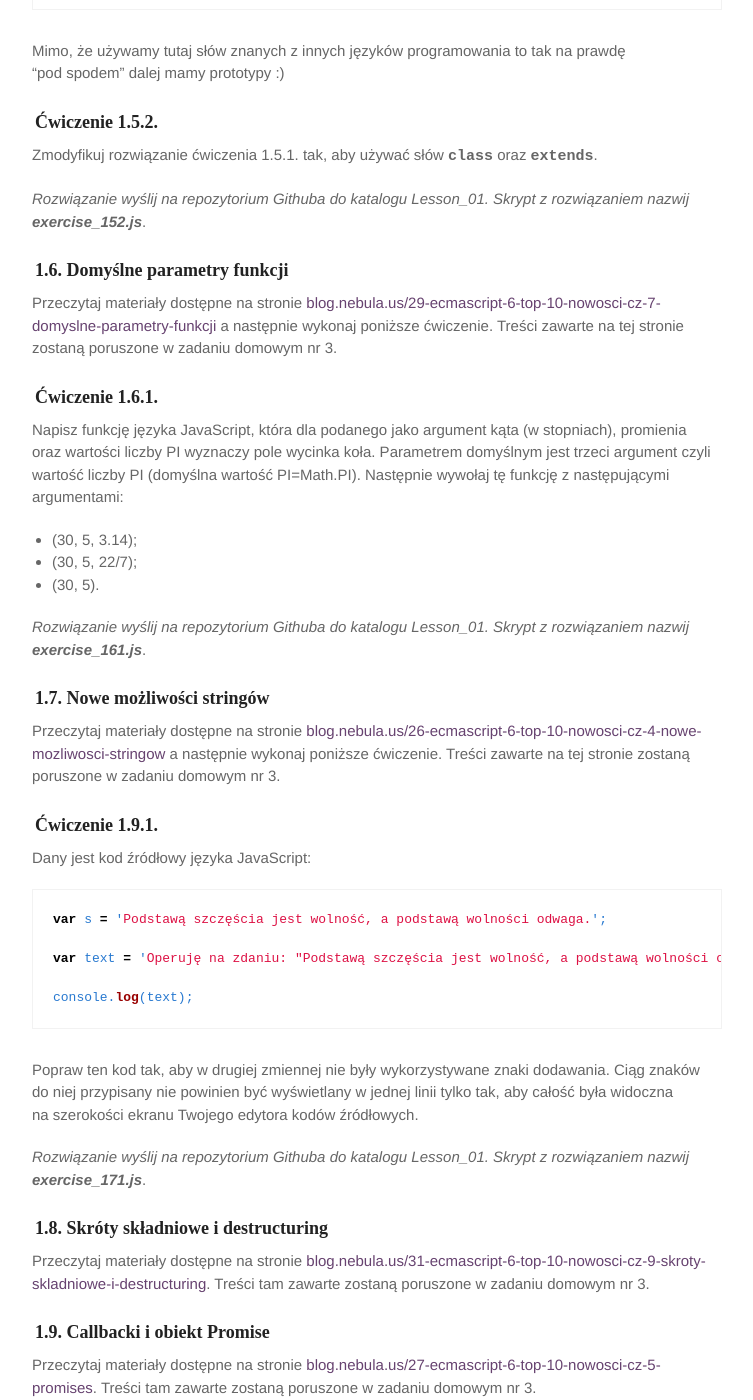
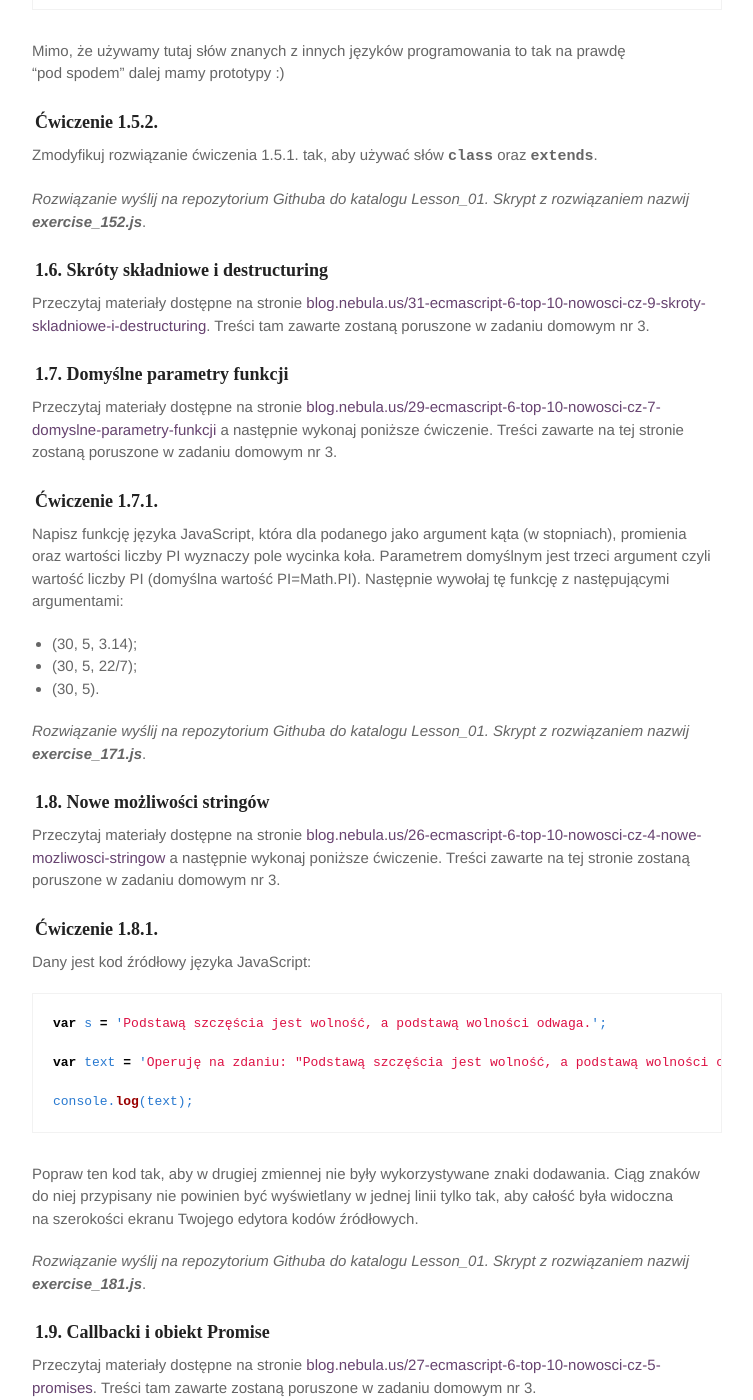
Before and after one commit to marcin-szczepanski/TWE, a Jekyll site: the page built from zajecia/2/zaj01.md, in a window 1280 px wide and 1400 px high, scrolled down 4936 px. Shown: the whole window, without its empty margins (263-1016 px from the left). Built offline with Jekyll 4.4.1, drawn with Linux system fonts in a browser that asks for light colours; some web fonts are replaced.

Commit message:
Update zaj01.md

```diff
--- a/zajecia/2/zaj01.md
+++ b/zajecia/2/zaj01.md
@@ -221,12 +221,17 @@ Zmodyfikuj rozwiązanie ćwiczenia 1.5.1. tak, aby używać słów <span class="
 
 _Rozwiązanie wyślij na repozytorium Githuba do katalogu Lesson_01. Skrypt z&nbsp;rozwiązaniem nazwij **exercise_152.js**_.
 
-### 1.6. Domyślne parametry funkcji
+### 1.6. Skróty składniowe i destructuring
+
+Przeczytaj materiały dostępne na stronie <a href="http://www.blog.nebula.us/31-ecmascript-6-top-10-nowosci-cz-9-skroty-skladniowe-i-destructuring" target="blank">blog.nebula.us/31-ecmascript-6-top-10-nowosci-cz-9-skroty-skladniowe-i-destructuring</a>. Treści tam zawarte
+zostaną poruszone w&nbsp;zadaniu domowym nr 3.
+
+### 1.7. Domyślne parametry funkcji
 
 Przeczytaj materiały dostępne na stronie <a href="http://www.blog.nebula.us/29-ecmascript-6-top-10-nowosci-cz-7-domyslne-parametry-funkcji" target="blank">blog.nebula.us/29-ecmascript-6-top-10-nowosci-cz-7-domyslne-parametry-funkcji</a>
 a&nbsp;następnie wykonaj poniższe ćwiczenie. Treści zawarte na&nbsp;tej stronie zostaną poruszone w&nbsp;zadaniu domowym nr 3.
 
-### Ćwiczenie 1.6.1.
+### Ćwiczenie 1.7.1.
 
 Napisz funkcję języka JavaScript, która dla podanego jako argument kąta (w&nbsp;stopniach), promienia oraz&nbsp;wartości liczby PI wyznaczy
 pole wycinka koła. Parametrem domyślnym jest trzeci argument czyli wartość liczby PI (domyślna wartość PI=Math.PI). Następnie wywołaj tę funkcję z&nbsp;następującymi argumentami:
@@ -235,14 +240,14 @@ pole wycinka koła. Parametrem domyślnym jest trzeci argument czyli wartość l
 * (30, 5, 22/7);
 * (30, 5).
 
-_Rozwiązanie wyślij na repozytorium Githuba do katalogu Lesson_01. Skrypt z&nbsp;rozwiązaniem nazwij **exercise_161.js**_.
+_Rozwiązanie wyślij na repozytorium Githuba do katalogu Lesson_01. Skrypt z&nbsp;rozwiązaniem nazwij **exercise_171.js**_.
 
-### 1.7. Nowe możliwości stringów
+### 1.8. Nowe możliwości stringów
 
 Przeczytaj materiały dostępne na stronie <a href="http://www.blog.nebula.us/26-ecmascript-6-top-10-nowosci-cz-4-nowe-mozliwosci-stringow" target="blank">blog.nebula.us/26-ecmascript-6-top-10-nowosci-cz-4-nowe-mozliwosci-stringow</a>
 a&nbsp;następnie wykonaj poniższe ćwiczenie. Treści zawarte na&nbsp;tej stronie zostaną poruszone w&nbsp;zadaniu domowym nr 3.
 
-### Ćwiczenie 1.9.1.
+### Ćwiczenie 1.8.1.
 
 Dany jest kod źródłowy języka JavaScript:
 
@@ -257,12 +262,7 @@ console.log(text);
 Popraw ten kod tak, aby w drugiej zmiennej nie były wykorzystywane znaki dodawania. Ciąg znaków do&nbsp;niej przypisany nie powinien
 być wyświetlany w jednej linii tylko tak, aby&nbsp;całość była widoczna na&nbsp;szerokości ekranu Twojego edytora kodów źródłowych.
 
-_Rozwiązanie wyślij na repozytorium Githuba do katalogu Lesson_01. Skrypt z&nbsp;rozwiązaniem nazwij **exercise_171.js**_.
-
-### 1.8. Skróty składniowe i destructuring
-
-Przeczytaj materiały dostępne na stronie <a href="http://www.blog.nebula.us/31-ecmascript-6-top-10-nowosci-cz-9-skroty-skladniowe-i-destructuring" target="blank">blog.nebula.us/31-ecmascript-6-top-10-nowosci-cz-9-skroty-skladniowe-i-destructuring</a>. Treści tam zawarte
-zostaną poruszone w&nbsp;zadaniu domowym nr 3.
+_Rozwiązanie wyślij na repozytorium Githuba do katalogu Lesson_01. Skrypt z&nbsp;rozwiązaniem nazwij **exercise_181.js**_.
 
 ### 1.9. Callbacki i obiekt Promise
 
```
